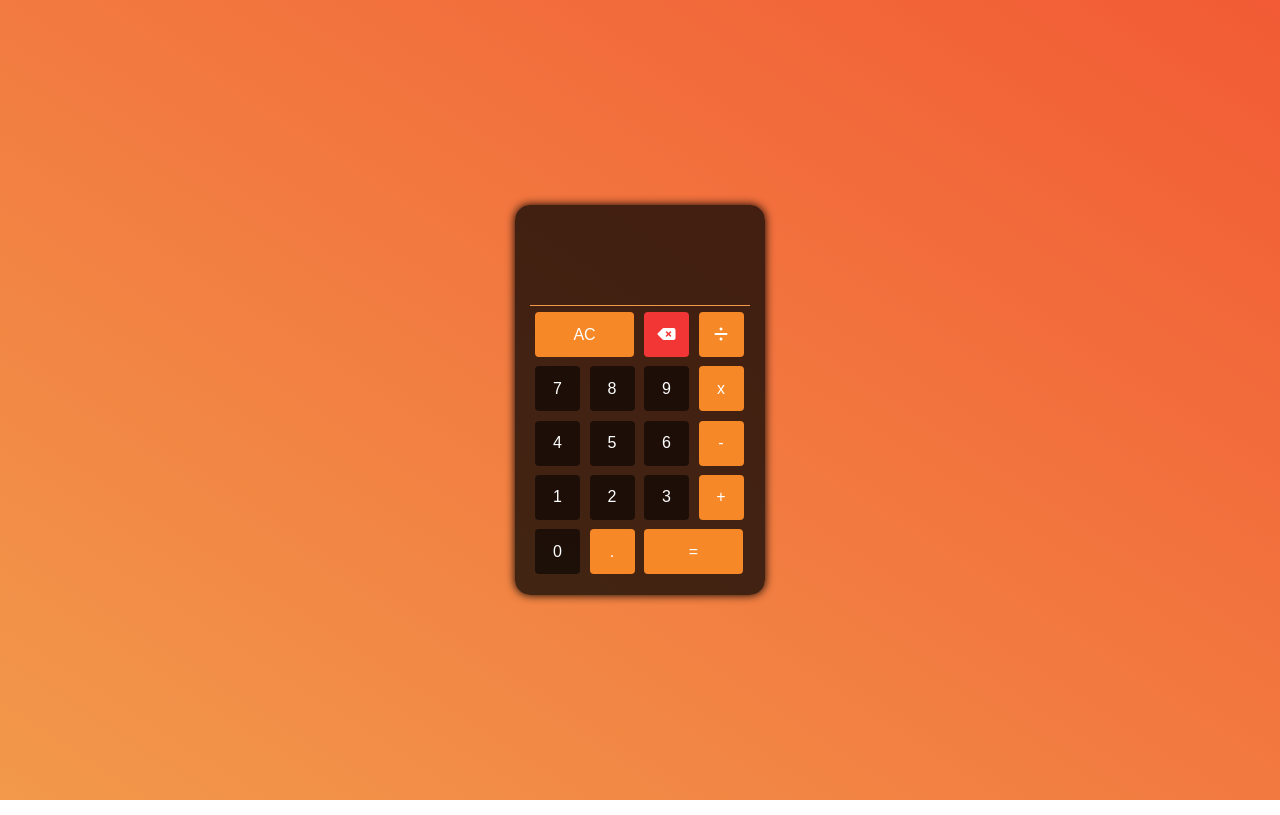
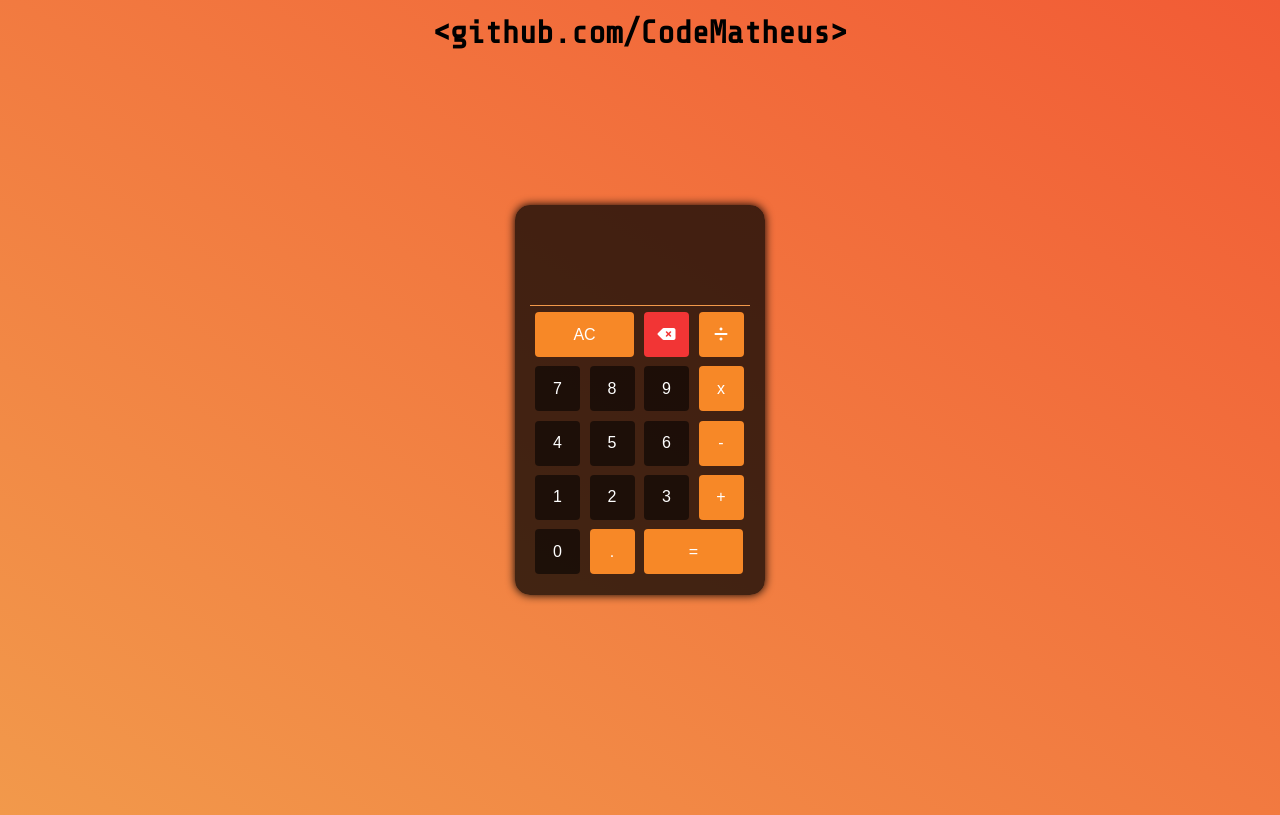
Before and after one commit to CodeMatheus/Calculadora, a plain HTML site: page index.html in a window 1280 px wide. Drawn offline with nearby package versions, Linux system fonts and the light colour scheme.

Commit message:
finalizado

```diff
--- a/index.html
+++ b/index.html
@@ -9,6 +9,7 @@
     <link rel="stylesheet" href="style.css">
 </head>
 <body>
+    <h1>&lt;github.com/CodeMatheus&gt;</h1>
     <div class="container">
         <div class="calculadora">
 
--- a/style.css
+++ b/style.css
@@ -1,4 +1,6 @@
 @charset "UTF-8";
+
+@import url('https://fonts.googleapis.com/css2?family=Share+Tech+Mono&display=swap');
 
 * {
     margin: 0;
@@ -10,6 +12,13 @@ body {
     background-image: linear-gradient(33deg, #F2994B, #f25b35);
     height: 100vh;
     font-family: cursive, sans-serif;
+}
+
+h1 {
+    text-align: center;
+    font-family: 'Share Tech Mono', monospace;
+    margin: 15px;
+
 }
 
 .container {
```
